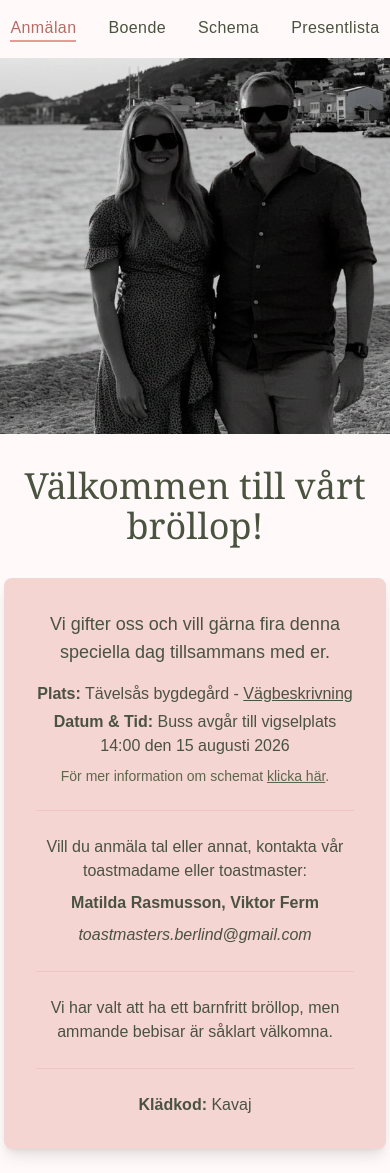
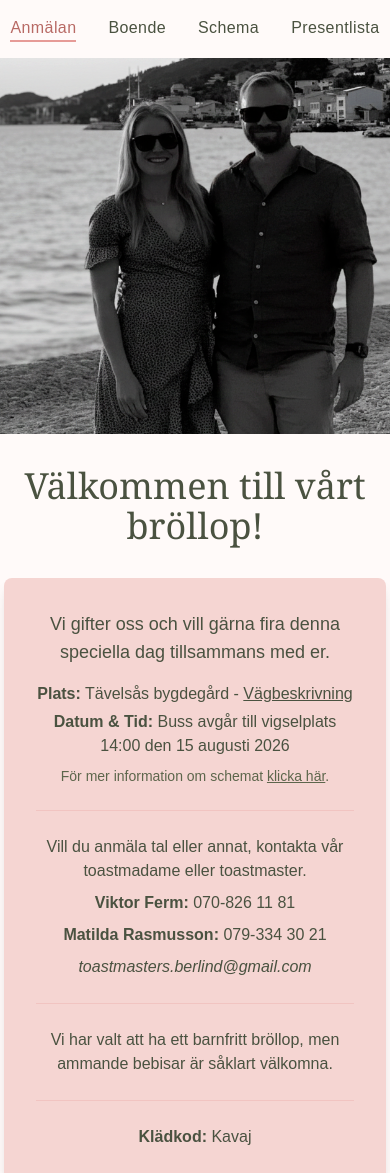
Before and after one commit to Alecktos/alecktos-website, a Next.js app: page / in a window 390 px wide. Shown: the top 1173 px of the page. Built offline with nearby package versions, Linux system fonts and the light colour scheme; no server answers.

Commit message:
Add clickable phone numbers and email for toastmasters
Makes it easier for guests to reach out directly by tapping the contact info.

```diff
--- a/app/page.tsx
+++ b/app/page.tsx
@@ -35,10 +35,11 @@ export default function Home() {
 
 						<div className="text-center space-y-2">
 							<p className="text-sage-darker">
-								Vill du anmäla tal eller annat, kontakta vår toastmadame eller toastmaster:
+								Vill du anmäla tal eller annat, kontakta vår toastmadame eller toastmaster.
 							</p>
-							<p className="text-sage-darker"><strong>Matilda Rasmusson, Viktor Ferm</strong></p>
-							<p className="text-sage-darker italic">toastmasters.berlind@gmail.com</p>
+							<p className="text-sage-darker"><strong>Viktor Ferm:</strong> <a href="tel:+46708261181" className="hover:text-blush-dark">070-826 11 81</a></p>
+							<p className="text-sage-darker"><strong>Matilda Rasmusson:</strong> <a href="tel:+46793343021" className="hover:text-blush-dark">079-334 30 21</a></p>
+							<p className="text-sage-darker italic"><a href="mailto:toastmasters.berlind@gmail.com" className="hover:text-blush-dark">toastmasters.berlind@gmail.com</a></p>
 						</div>
 
 						<hr className="border-blush-dark/30 my-6" />
```
